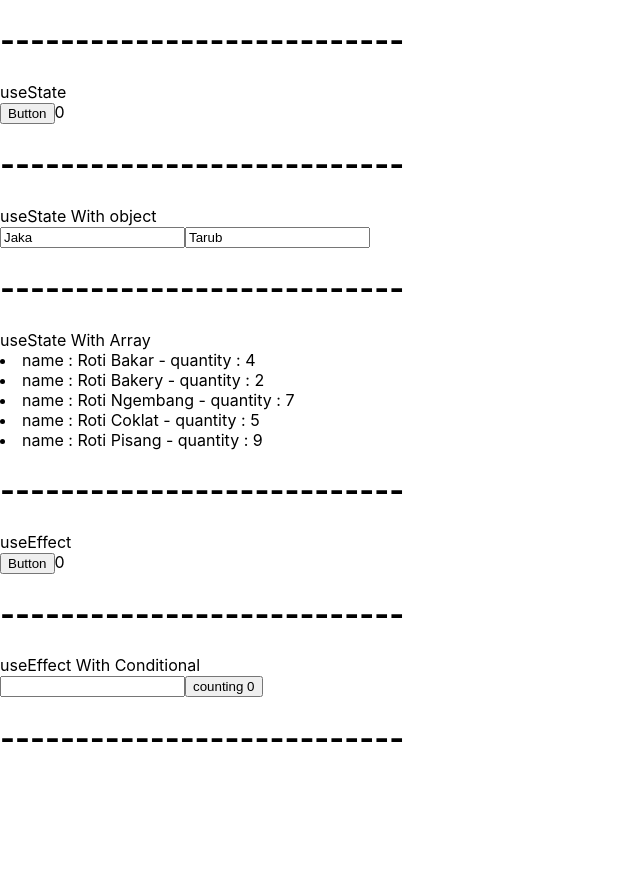
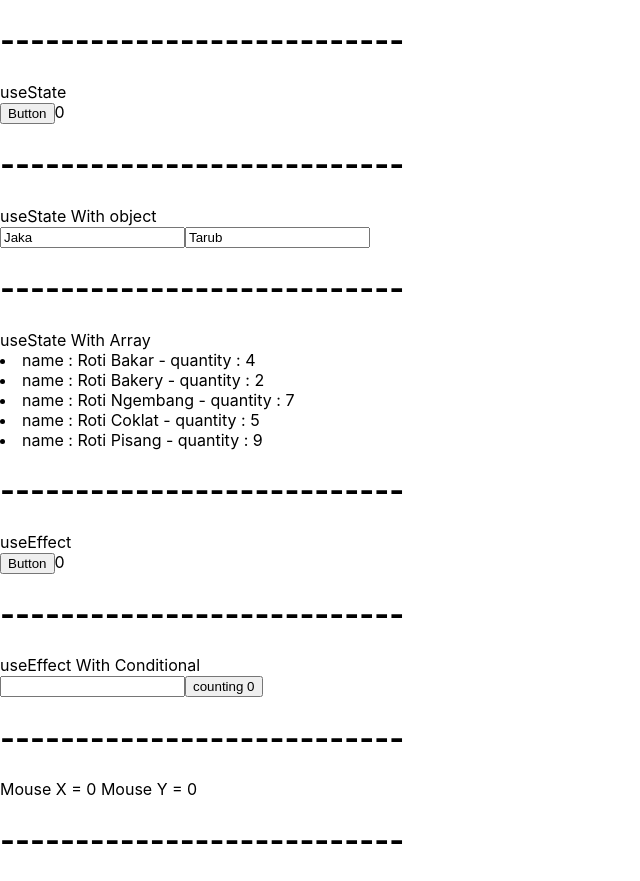
Before and after one commit to Fatiri/react-hooks, a React (Create React App) app: page / in a window 1280 px wide. Shown: the whole page, without its empty margins (0-640 px from the left). Before the commit the page ends 800 px from the top, so only its background shows below. Built offline with nearby package versions, Linux system fonts and the light colour scheme.

Commit message:
useEffect Run Once

```diff
--- a/src/App.js
+++ b/src/App.js
@@ -4,6 +4,7 @@ import UseStateObjectComponent from './component/UseStateObjectComponent'
 import UseStateArrayComponent from './component/UseStateArrayComponent'
 import UseEffectComponent from './component/UseEffectComponent'
 import UseEffectConditionalComponent from './component/UseEffectConditionalComponent'
+import UseEffectRunOnceComponent from './component/UseEffectRunOnceComponent'
 
 function App() {
   return (
@@ -24,6 +25,9 @@ function App() {
            useEffect With Conditional
            <UseEffectConditionalComponent/>
            <h1>---------------------------</h1>
+           <UseEffectRunOnceComponent/>
+           <h1>---------------------------</h1>
+
     </div>
   )
 }
--- /dev/null
+++ b/src/component/UseEffectRunOnceComponent.js
@@ -0,0 +1,25 @@
+import React, { useState, useEffect } from 'react'
+
+function UseEffectRunOnceComponent() {
+    const [x, setX] = useState(0);
+    const [y, setY] = useState(0);
+
+    const logMouse = e =>{
+        console.log('Mouse Event');
+        setX(e.clientX);
+        setY(e.clientY);
+    }
+
+    useEffect(()=>{
+        console.log('useEffect');
+        window.addEventListener('mousemove', logMouse);
+    },[])
+
+    return (
+        <div>
+            Mouse X = {x}  Mouse Y = {y}
+        </div>
+    )
+}
+
+export default UseEffectRunOnceComponent
```
